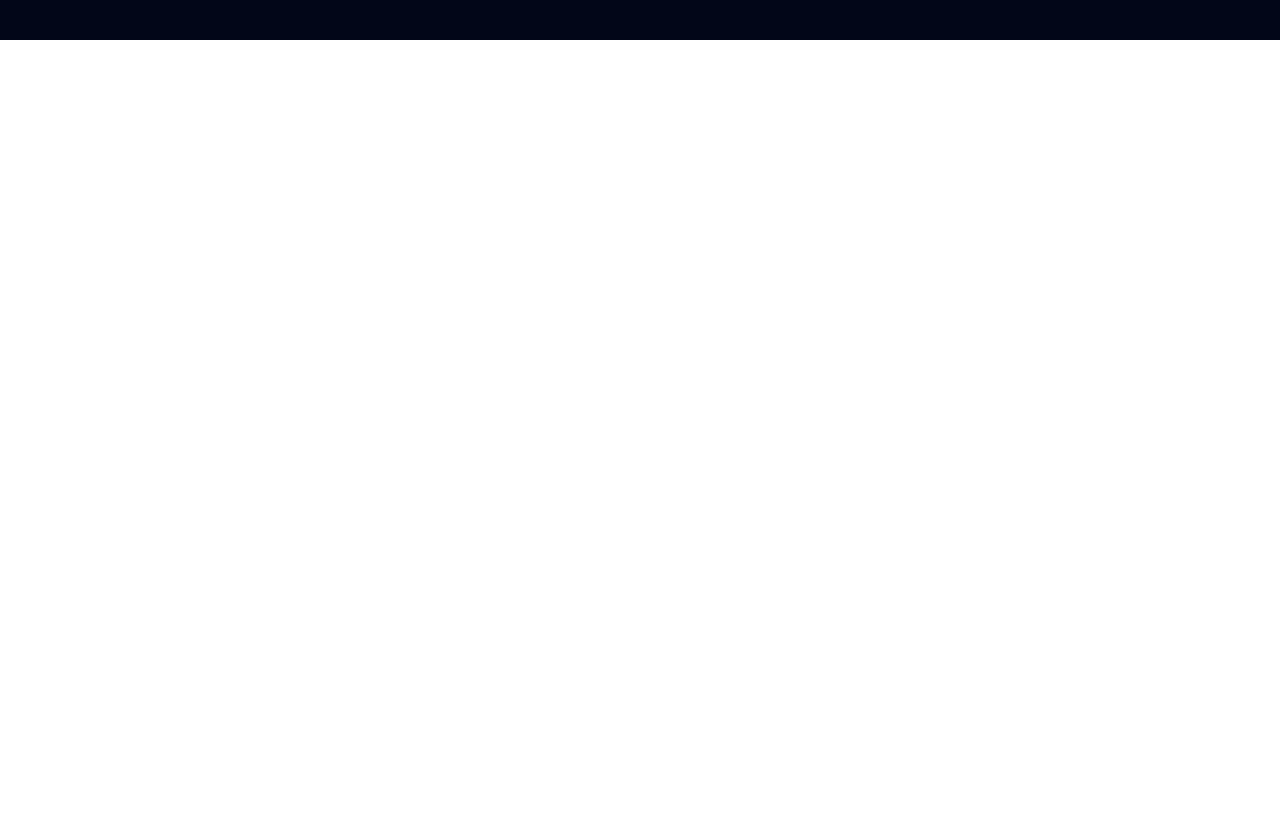
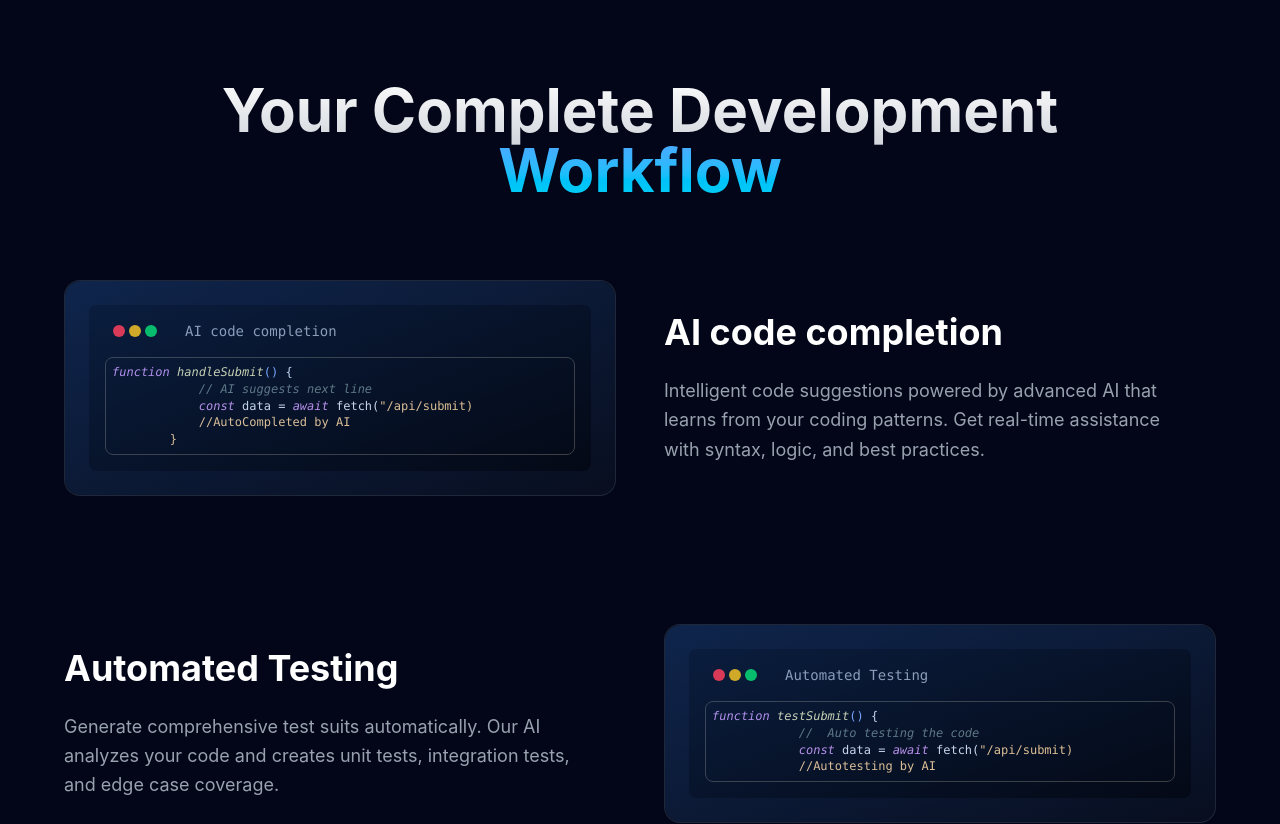
Before and after one commit to oceanOfBits-hub/react_tailwind_website, a React (Vite) app: page / in a window 1280 px wide. Shown: the part 800-1624 px from the top of the page. Before the commit the page ends 840 px from the top, so only its background shows below. Built offline with nearby package versions, Linux system fonts and the light colour scheme.

Commit message:
features section completed for homepage

```diff
--- a/src/components/Features.jsx
+++ b/src/components/Features.jsx
@@ -1,10 +1,106 @@
+import SyntaxHighlighter from "react-syntax-highlighter";
+import { nightOwl } from "react-syntax-highlighter/dist/esm/styles/hljs";
+
 const features = [
     {
-        title: "AI code completion",
+        tittle: "AI code completion",
         description: "Intelligent code suggestions powered by advanced AI that learns from your coding patterns. Get real-time assistance with syntax, logic, and best practices.",
+        codeSnippet: `function handleSubmit() {
+            // AI suggests next line
+            const data = await fetch("/api/submit)
+            //AutoCompleted by AI
+        }`,
+        imagePosition: "left",
+    },
+
+    {
+        tittle: "Automated Testing",
+        description: "Generate comprehensive test suits automatically. Our AI analyzes your code and creates unit tests, integration tests, and edge case coverage.",
+        codeSnippet: `function testSubmit() {
+            //  Auto testing the code
+            const data = await fetch("/api/submit)
+            //Autotesting by AI`,
+        imagePosition: "right"
+    },
+
+    {
+        tittle: "Smart debugging",
+        description: "Identify and fix bugs before they reach production. AI-powered error detection and resolution suggestions help you debug faster.",
+        codeSnippet : `function debugeSubmit() {
+            // AI debugging your submited code
+            const data = await fetch("/api/submit)
+            //smart debugging by AI`,
+        imagePosition: "left",
     }
-]
+];
+
+
 
 export default function Features() {
-    return <div></div>;
+    return (
+    <section id="features" className="py-16 sm:py-20 px-10 sm:px-6 lg:px-8 relative">
+           <div className="max-w-6xl mx-auto">
+             <div className="text-center mb-12 sm:mb-16 lg:mb-20">
+                <h2 className="text-5xl sm:text-4xl md:text-5xl lg:text-6xl font-bold mb-4 sm:mb-6">
+                    <span className="bg-gradient-to-b from-white to-gray-300 bg-clip-text text-transparent">
+                        Your Complete Development
+                     </span>
+                    <br/>
+                    <span className="bg-gradient-to-b from-blue-400 to-cyan-400 bg-clip-text text-transparent">Workflow</span>
+                </h2>
+            </div>
+            <div className="space-y-16 sm:space-y-20 lg:space-y-32">
+               {features.map((features, key)=> (
+                <div id={key} className={`flex flex-col lg:flex-grow items-center gap-8 sm:gap-12 ${features.imagePosition === "right" ? "lg:flex-row-reverse" : "lg:flex-row"}`}>
+                    {/*code section */}
+                  <div className="flex-1 w- full">
+                     <div className="relative group">
+                        <div className="relative bg-gray-900/50 backdrop-blur-sm border border-gray-700/50
+                         rounded-xl sm:rounded-2xl p-4 sm:p-6 overflow-hidden group-hover:border-1
+                         group-hover:border-blue-600/50 transition-all duration-300
+                        ">
+                            <div className="absolute inset-0 bg-gradient-to-br from-blue-500/20  to purple-500/20 rounded-xl sm:rounded-2xl transition-all duration-500"/>
+                            {/* id Interface */}
+                            <div className="bg-gray-950 rounded-lg p-3 sm:p-4 font-mono text-xs sm:text-sm">
+                                <div className="flex items-center space-x-1 sm:space-x-2 mb-3 sm:mb-4">
+                                    <div className="flex items-center space-x-1 sm:space-x-2 ml-2">
+                                        <div className="w-2 h-2 sm:w-3 sm:h-3 rounded-full bg-red-500 mr-1"></div>
+                                        <div className="w-2 h-2 sm:w-3 sm:h-3 rounded-full bg-yellow-500 mr-1"></div>
+                                        <div className="w-2 h-2 sm:w-3 sm:h-3 rounded-full bg-green-500 mr-1"></div>
+                                    </div>
+                                    <span className="text-gray-400 ml-2 sm:ml-4 text-xs sm:text-sm">{features.tittle}</span>
+                                </div>
+                                <SyntaxHighlighter
+                                 language="javascript"
+                                 style={nightOwl}
+                                  customStyle={{
+                                    margin: "0",
+                                    background: "transparent",
+                                    borderRadius: "8px",
+                                    fontSize: "0.75rem",
+                                    lineHeight: "1.4",
+                                    height: "100%",
+                                    border: "1px solid #3c3c3c",
+                                  }}
+                                  wrapLines={true}
+                                 >
+                                    {features.codeSnippet}
+                                </SyntaxHighlighter>
+                            </div>
+                        </div>
+                      </div>
+                 </div>
+                 {/* text section */}
+                 <div className="flex-1 w-full">
+                    <div className="max-w-lg mx-auto lg:mx-0 text-center lg:text-left">
+                        <h3 className="text-4xl sm:text-3xl lg:text-4xl font-bold mb-4 sm:mb-6 text-white">{features.tittle}</h3>
+                        <p className="text-gray-400 text-base text-xl sm:text-lg leading-relaxed">{features.description}</p>
+                    </div>
+                 </div>
+            </div>
+               ))}
+            </div>
+           </div>
+    </section>
+    )
 }
--- a/src/components/Hero.jsx
+++ b/src/components/Hero.jsx
@@ -20,7 +20,7 @@ export default function Hero() {
       const currentFloatingCard = floatingCards[activeTab];
 
     return (
-          <section className="relative min-h-screen flex items-center justify-center sm:pt-20 sm:px-6 lg:px-8 overflow-hidden mt-10">
+          <section className="relative min-h-screen flex items-center justify-center sm:pt-20 sm:px-6 lg:px-8 overflow-hidden mt-">
            <div className="absolute inset-0 opacity-30" style={{
             background: `radial-gradient(600px circle at ${mousePosition.y}px, rgba(164, 171, 183, 0.15), transparent 40%)`
            }}/>
@@ -58,7 +58,7 @@ export default function Hero() {
              <div className="relative bg-white/5 backdrop-xl rounded-xl sm:rounded-2xl p-3 sm:p-4 shadow-2xl border-white/10">
                 <div className="bg-gradient-to-br from-gray-900/20 to-gray-800/20 backdrop-blur-sm rounded-lg overflow-hidden h-[280px] sm:h-[350px] lg:h-[450px] border border-white/10">
                      {/* IDE Header */}
-                     <div className="flex items-center justify-between px-3 py-1.5 sm:py-3 bg-white/5 backdrop-blur-sm border-b border-white/1">
+                    <div className="flex items-center justify-between px-3 py-1.5 sm:py-3 bg-white/5 backdrop-blur-sm border-b border-white/1">
                      <div className="flex items-center">
                         <div className="w-2 h-2 sm:w-3 sm:h-3 rounded-full bg-red-500 mr-1"></div>
                          <div className="w-2 h-2 sm:w-3 sm:h-3 rounded-full bg-yellow-500 mr-1"></div>
```
